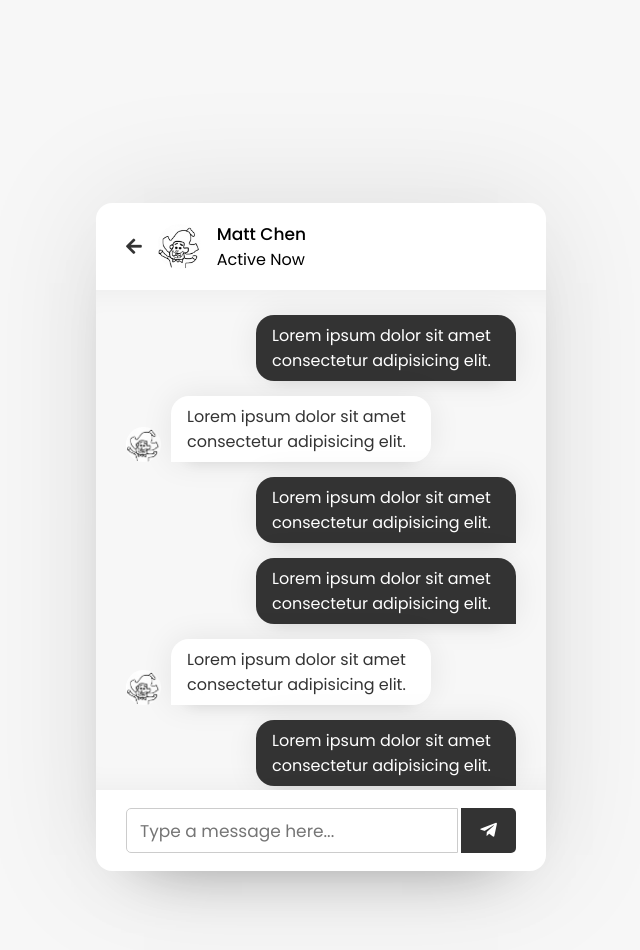
After one commit to followmytype/Chat_App, a PHP site: page /chat.html in a window 1280 px wide. The commit adds this page. Shown: the top 950 px of the page, without its empty margins (319-959 px from the left). Run offline with PHP 8.4, Linux system fonts and the light colour scheme.

Commit message:
feat: 前端頁面完成 使用者頁面 聊天室頁面

```diff
--- /dev/null
+++ b/chat.html
@@ -0,0 +1,79 @@
+<!DOCTYPE html>
+<html lang="zh-Hant">
+<head>
+    <meta charset="UTF-8">
+    <meta http-equiv="X-UA-Compatible" content="IE=edge">
+    <meta name="viewport" content="width=device-width, initial-scale=1.0">
+    <link rel="stylesheet" href="https://cdnjs.cloudflare.com/ajax/libs/font-awesome/5.15.2/css/all.min.css" integrity="sha512-HK5fgLBL+xu6dm/Ii3z4xhlSUyZgTT9tuc/hSrtw6uzJOvgRr2a9jyxxT1ely+B+xFAmJKVSTbpM/CuL7qxO8w==" crossorigin="anonymous" />
+    <link rel="stylesheet" href="css/style.css">
+    <title>Chat App</title>
+</head>
+<body>
+    <div class="wrapper">
+        <section class="chat-area">
+            <header>
+                <a href="" class="back-icon"><i class="fas fa-arrow-left"></i></a>
+                <img src="images/lovely.jpg">
+                <div class="details">
+                    <span>Matt Chen</span>
+                    <p>Active Now</p>
+                </div>
+            </header>
+            <div class="chat-box">
+                <div class="chat outgoing">
+                    <div class="details">
+                        <p>Lorem ipsum dolor sit amet consectetur adipisicing elit.</p>
+                    </div>
+                </div>
+                <div class="chat incoming">
+                    <img src="images/lovely.jpg" alt="">
+                    <div class="details">
+                        <p>Lorem ipsum dolor sit amet consectetur adipisicing elit.</p>
+                    </div>
+                </div>
+                <div class="chat outgoing">
+                    <div class="details">
+                        <p>Lorem ipsum dolor sit amet consectetur adipisicing elit.</p>
+                    </div>
+                </div>
+                <div class="chat outgoing">
+                    <div class="details">
+                        <p>Lorem ipsum dolor sit amet consectetur adipisicing elit.</p>
+                    </div>
+                </div>
+                <div class="chat incoming">
+                    <img src="images/lovely.jpg" alt="">
+                    <div class="details">
+                        <p>Lorem ipsum dolor sit amet consectetur adipisicing elit.</p>
+                    </div>
+                </div>
+                <div class="chat outgoing">
+                    <div class="details">
+                        <p>Lorem ipsum dolor sit amet consectetur adipisicing elit.</p>
+                    </div>
+                </div>
+                <div class="chat outgoing">
+                    <div class="details">
+                        <p>Lorem ipsum dolor sit amet consectetur adipisicing elit.</p>
+                    </div>
+                </div>
+                <div class="chat incoming">
+                    <img src="images/lovely.jpg" alt="">
+                    <div class="details">
+                        <p>Lorem ipsum dolor sit amet consectetur adipisicing elit.</p>
+                    </div>
+                </div>
+                <div class="chat outgoing">
+                    <div class="details">
+                        <p>Lorem ipsum dolor sit amet consectetur adipisicing elit.</p>
+                    </div>
+                </div>
+            </div>
+            <form action="" class="typing-area">
+                <input type="text" placeholder="Type a message here...">
+                <button><i class="fab fa-telegram-plane"></i></button>
+            </form>
+        </section>
+    </div>
+</body>
+</html>
--- a/css/style.css
+++ b/css/style.css
@@ -101,7 +101,8 @@ body {
 .users {
     padding: 25px 30px;
 }
-.users header {
+.users header,
+.users-list a {
     display: flex;
     justify-content: space-between;
     align-items: center;
@@ -112,17 +113,19 @@ body {
     object-fit: cover;
     border-radius: 50%;
 }
-.users header .content {
+:is(.users, .users-list) .content {
     display: flex;
+    align-items: center;
 }
 .users header .content img {
     height: 50px;
     width: 50px;
 }
-.users header .details {
+:is(.users, .users-list) .details {
+    color: #000;
     margin-left: 15px;
 }
-.users header .details span {
+:is(.users, .users-list) .details span {
     font-size: 18px;
     font-weight: 500;
 }
@@ -164,3 +167,126 @@ body {
     font-size: 17px;
     border-radius: 0 5px 5px 0;
 }
+.users-list {
+    max-height: 350px;
+    overflow-y: auto;
+}
+:is(.users-list, .chat-box)::-webkit-scrollbar {
+    width: 0px;
+}
+.users-list a {
+    margin-bottom: 15px;
+    padding-bottom: 10px;
+    padding-right: 15px;
+    border-bottom-color: #f1f1f1;
+}
+.users-list a:last-child {
+    border: none;
+    margin-bottom: 0px;
+}
+.users-list a .content img {
+    height: 40px;
+    width: 40px;
+}
+.users-list a .content p {
+    color: #67676a;
+}
+.users-list a .status-dot {
+    font-size: 12px;
+    color: #468669;
+}
+/* This is for offline status */
+.users-list a .status-dot.offline {
+    color: #ccc;
+}
+
+/* Chat Area CSS Code */
+.chat-area header {
+    display: flex;
+    align-items: center;
+    padding: 18px 30px;
+}
+.chat-area header .back-icon {
+    font-size: 18px;
+    color: #333;
+}
+.chat-area header img {
+    height: 45px;
+    width: 45px;
+    margin: 0 15px;
+}
+.chat-area header span {
+    font-size: 17px;
+    font-weight: 500;
+}
+.chat-box {
+    height: 500px;
+    overflow-y: auto;
+    background: #f7f7f7;
+    padding: 10px 30px 20px 30px;
+    box-shadow: inset 0 32px 32px -32px rgba(0 0 0 / 5%),
+                inset 0 -32px 32px -32px rgba(0 0 0 / 5%);
+}
+.chat-box .chat {
+    margin: 15px 0;
+}
+.chat-box .chat p {
+    word-wrap: break-word;
+    padding: 8px 16px;
+    box-shadow: 0 0 32px rgba(0 0 0 / 8%),
+                0 16px 16px -16px rgba(0 0 0 / 10%);
+}
+.chat-box .outgoing {
+    display: flex;
+}
+.outgoing .details {
+    margin-left: auto;
+    max-width: calc(100% - 130px);
+}
+.outgoing .details p {
+    background: #333;
+    color: #fff;
+    border-radius: 18px 18px 0 18px;
+}
+.chat-box .incoming {
+    display: flex;
+    align-items: flex-end;
+}
+.chat-box .incoming img {
+    height: 35px;
+    width: 35px;
+}
+.incoming .details {
+    margin-left: 10px;
+    margin-right: auto;
+    max-width: calc(100% - 130px);
+}
+.incoming .details p {
+    color: #333;
+    background: #fff;
+    border-radius: 18px 18px 18px 0;
+}
+.chat-area .typing-area {
+    padding: 18px 30px;
+    display: flex;
+    justify-content: space-between;
+}
+.typing-area input {
+    height: 45px;
+    width: calc(100% - 58px);
+    font-size: 17px;
+    border: 1px solid #ccc;
+    padding: 0 13px;
+    border-radius: 5px 0 0 5px;
+    outline: none;
+}
+.typing-area button {
+    width: 55px;
+    border: none;
+    outline: none;
+    background: #333;
+    color: #fff;
+    font-size: 19px;
+    cursor: pointer;
+    border-radius: 0 5px 5px 0;
+}
```
Also changed, not shown: users.html (+62 -0 lines), CHANGELOG.md (added).
